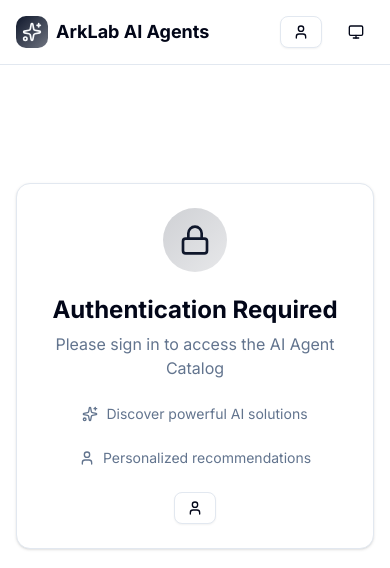
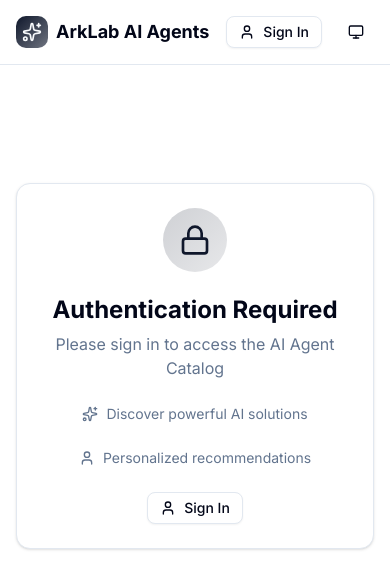
Before and after one commit to mushfiqbh/ArkLab-AI-Agents, a Next.js app: page / in a window 390 px wide. Shown: the top 568 px of the page. Built offline with nearby package versions, Linux system fonts and the light colour scheme; no server answers.

Commit message:
fix: Authentication in Header Error Fixed

```diff
--- a/src/components/auth/AuthPopover.tsx
+++ b/src/components/auth/AuthPopover.tsx
@@ -52,7 +52,7 @@ export function AuthPopover() {
           ) : (
             <div className="flex items-center gap-2">
               <User className="w-4 h-4" />
-              <span className="hidden sm:inline">Sign In</span>
+              <span>Sign In</span>
             </div>
           )}
         </Button>
@@ -110,11 +110,7 @@ export function AuthPopover() {
                 <div className="animate-spin rounded-full h-8 w-8 border-b-2 border-primary" />
               </div>
             ) : (
-              <Button
-                onClick={handleSignIn}
-                className="w-full"
-                size="lg"
-              >
+              <Button onClick={handleSignIn} className="w-full" size="lg">
                 <svg
                   className="w-5 h-5 mr-2"
                   viewBox="0 0 24 24"
@@ -129,7 +125,8 @@ export function AuthPopover() {
               </Button>
             )}
             <div className="text-xs text-muted-foreground text-center">
-              By signing in, you agree to our Terms of Service and Privacy Policy
+              By signing in, you agree to our Terms of Service and Privacy
+              Policy
             </div>
           </div>
         )}
--- a/src/components/general/Footer.tsx
+++ b/src/components/general/Footer.tsx
@@ -1,3 +1,5 @@
+"use client";
+
 import { motion } from "framer-motion";
 import {
   Sparkles,
--- a/src/components/general/Header.tsx
+++ b/src/components/general/Header.tsx
@@ -1,3 +1,5 @@
+"use client";
+
 import { ThemeToggle } from "./ThemeToggle";
 import { AuthPopover } from "../auth/AuthPopover";
 import { Sparkles } from "lucide-react";
```
